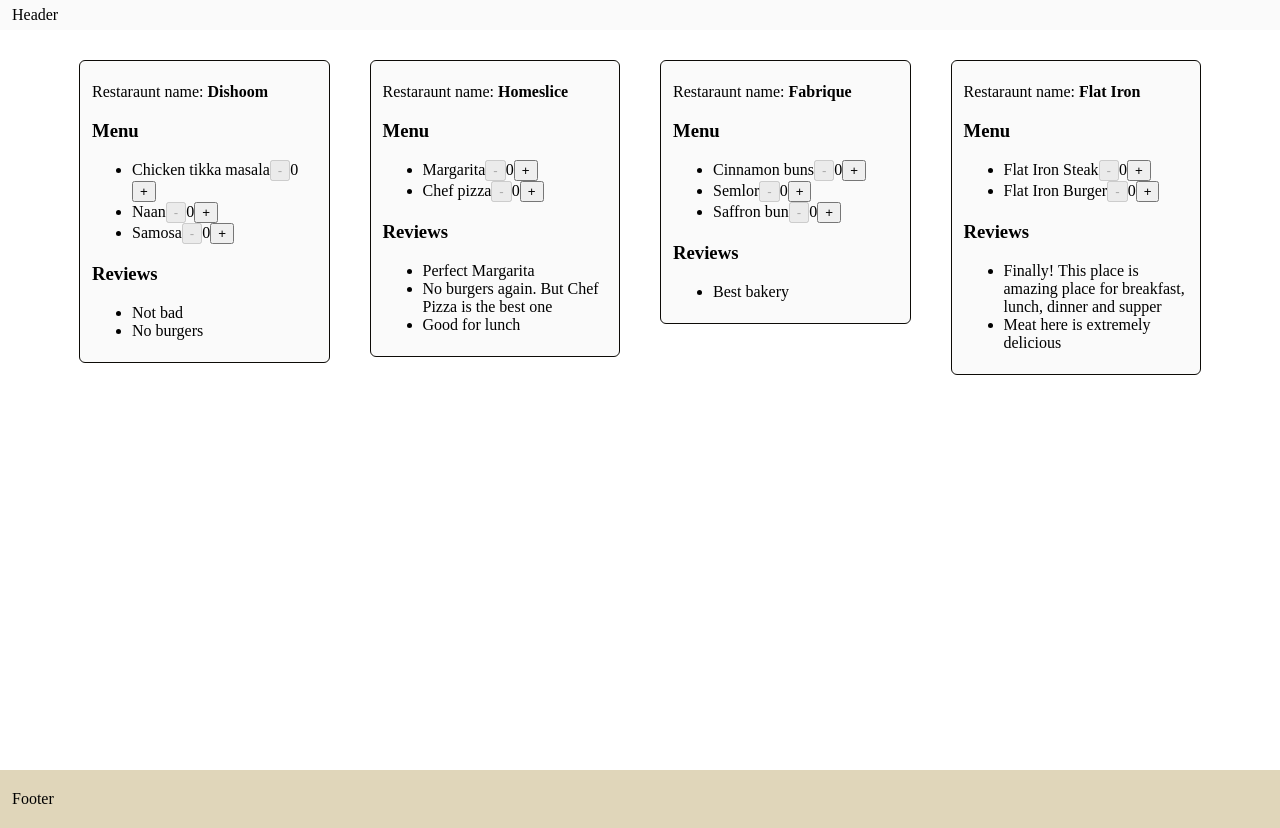
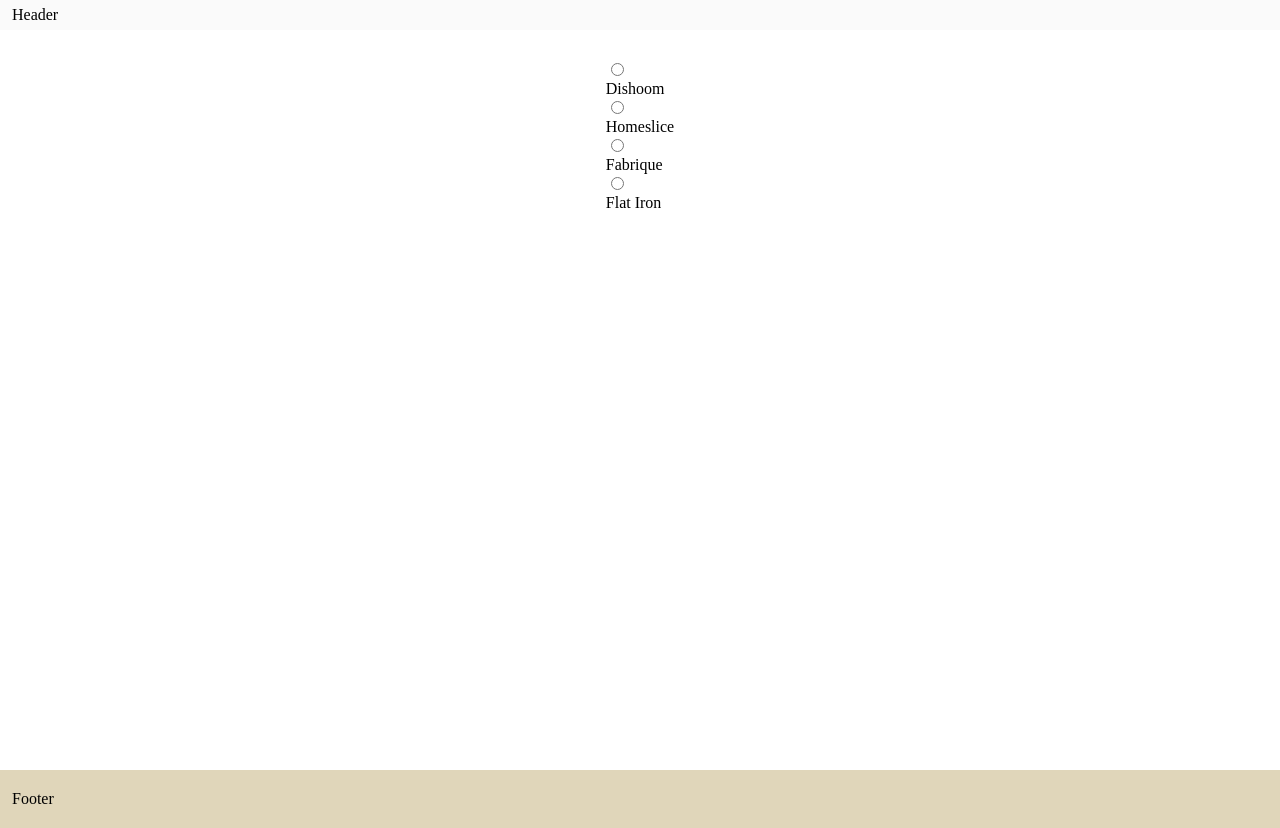
Before and after one commit to lkanblack/react-2024-01-15, a React (Vite) app: page / in a window 1280 px wide. Built offline with nearby package versions, Linux system fonts and the light colour scheme.

Commit message:
tab view for restaurants

```diff
--- a/src/components/restarauntList/component.jsx
+++ b/src/components/restarauntList/component.jsx
@@ -1,4 +1,4 @@
-import {Restaurant} from '../restaraunt/component';
+import { Tabs } from '../tabs/component';
 import {restaurants} from '../../mock/mock';
 
 import './style.scss';
@@ -6,9 +6,7 @@
 export const RestarauntList = () => {
   return(
     <section className='restaraunt-list'>
-      {restaurants.map((restaraunt) => (
-        <Restaurant key={restaraunt.id} name={restaraunt.name} menu={restaraunt.menu} reviews={restaraunt.reviews}/>
-      ))}
+      <Tabs restaurants={restaurants}/>
     </section>
   )
 }
--- /dev/null
+++ b/src/components/tabs/component.jsx
@@ -0,0 +1,35 @@
+import {Restaurant} from '../restaraunt/component';
+import { useState } from 'react';
+
+export const Tabs = ({restaurants}) => {
+
+  const [selectedRestaurant, setSelectedRestaurant] = useState();
+
+  const tabHandler = (restarauntName) => {
+    setSelectedRestaurant(restarauntName);
+  }
+
+  return (
+    <div>
+        {restaurants.map((restaraunt) => (
+          <label>
+            <input
+              type="radio"
+              name="tab-input"
+              onChange={() => tabHandler(restaraunt.name)}
+            />
+            <div>{restaraunt.name}</div>
+          </label>
+        ))}
+          <div className="tab">
+          {selectedRestaurant && (
+            <Restaurant
+              name={selectedRestaurant}
+              menu={restaurants.find(restaraunt => restaraunt.name === selectedRestaurant).menu}
+              reviews={restaurants.find(restaraunt => restaraunt.name === selectedRestaurant).reviews}
+            />
+          )}
+          </div>
+    </div>
+  )
+}
```
